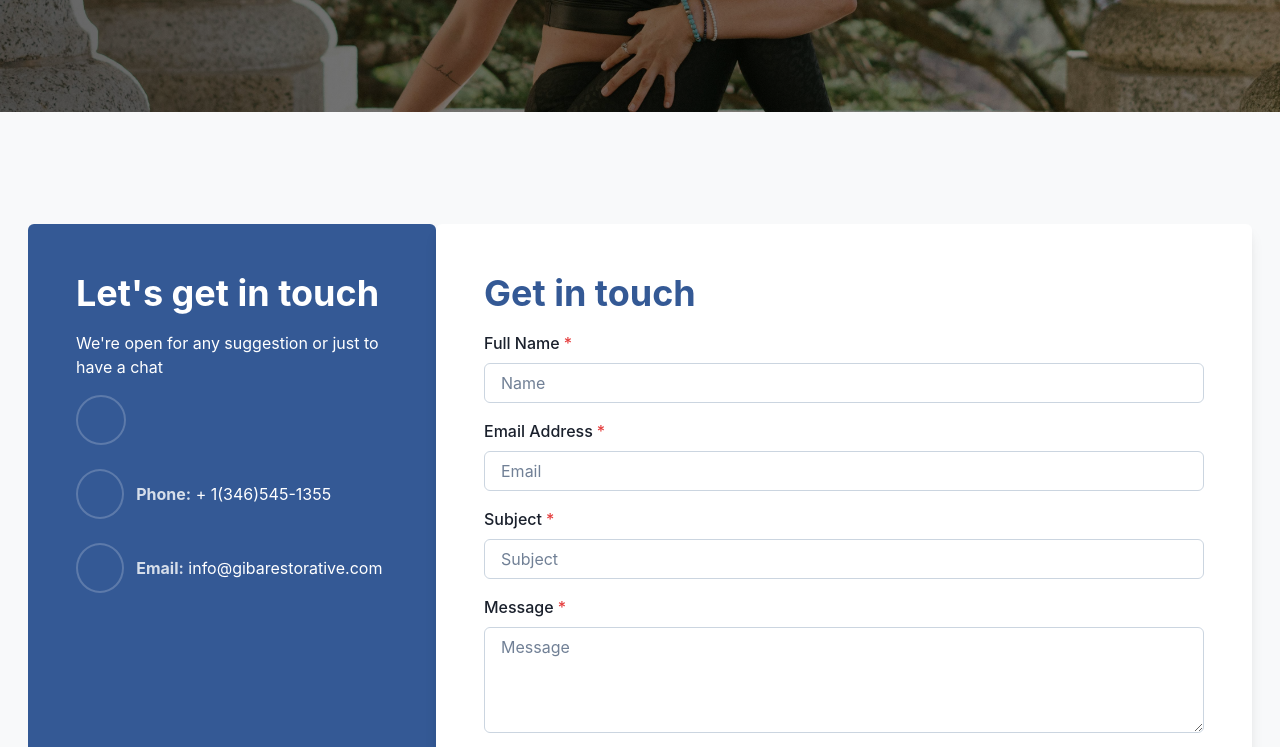
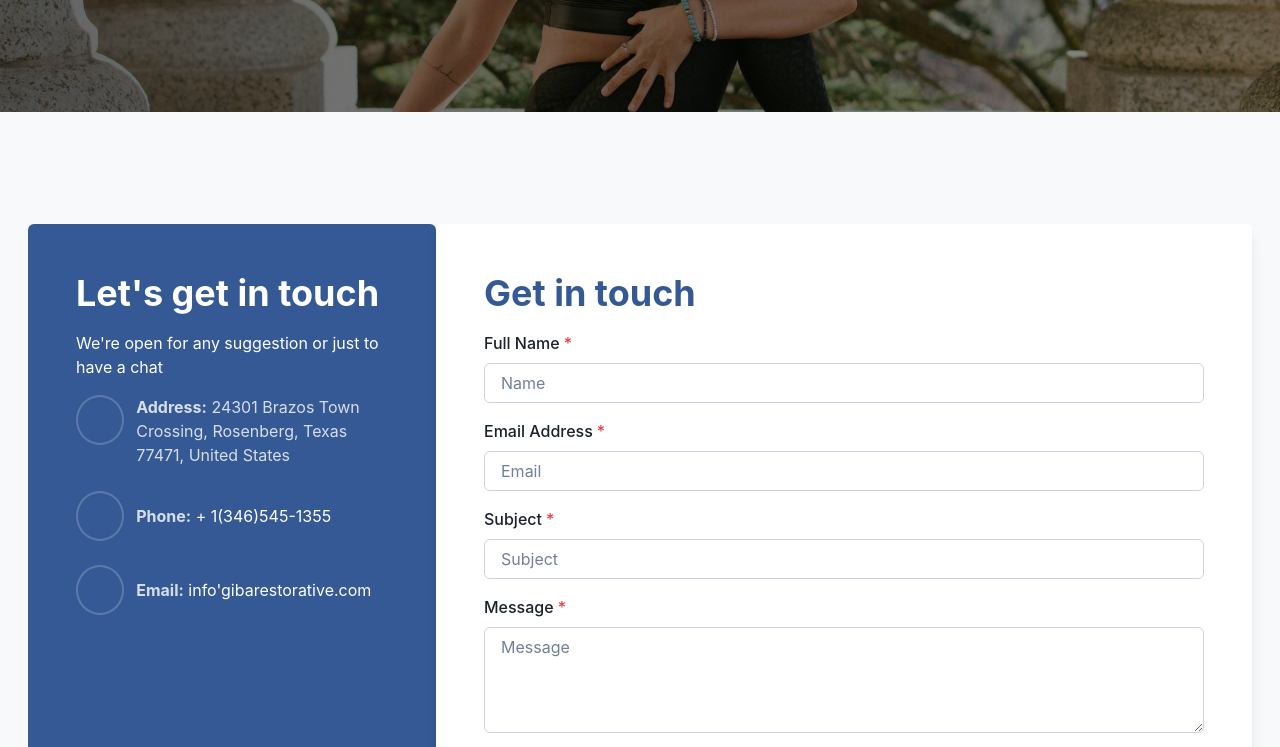
Before and after one commit to oduyemi/gibarestorative, a Next.js app: page /locator in a window 1280 px wide. Shown: the part 389-1136 px from the top of the page. Built offline with nearby package versions, Linux system fonts and the light colour scheme.

Commit message:
updated5

```diff
--- a/src/components/Contact/ContactForm.tsx
+++ b/src/components/Contact/ContactForm.tsx
@@ -150,9 +150,9 @@ export const ContactForm = () => {
                                                 <Box className="icon d-flex align-items-center justify-content-center" mr={3}>
                                                     <span className="fa fa-map-marker"></span>
                                                 </Box>
-                                                {/* <Box className="text">
-                                                    <Text><strong>Address:</strong> 24301 Brazos Town Crossing, Rosenberg, Texas 77471, United States&#39;</Text>
-                                                </Box> */}
+                                                <Box className="text">
+                                                    <Text><strong>Address:</strong> 24301 Brazos Town Crossing, Rosenberg, Texas 77471, United States</Text>
+                                                </Box>
                                             </Box>
                                             <Box className="dbox w-100 d-flex align-items-center mb-4">
                                                 <Box className="icon d-flex align-items-center justify-content-center" mr={3}>
@@ -167,7 +167,7 @@ export const ContactForm = () => {
                                                     <span className="fa fa-paper-plane"></span>
                                                 </Box>
                                                 <Box className="text">
-                                                    <Text><strong>Email:</strong> <a href="mailto:info@gibarestorative.com">info@gibarestorative.com</a></Text>
+                                                    <Text><strong>Email:</strong> <a href="mailto:info@gibarestorative.com">info&#39;gibarestorative.com</a></Text>
                                                 </Box>
                                             </Box>
                                         </Box>
```
